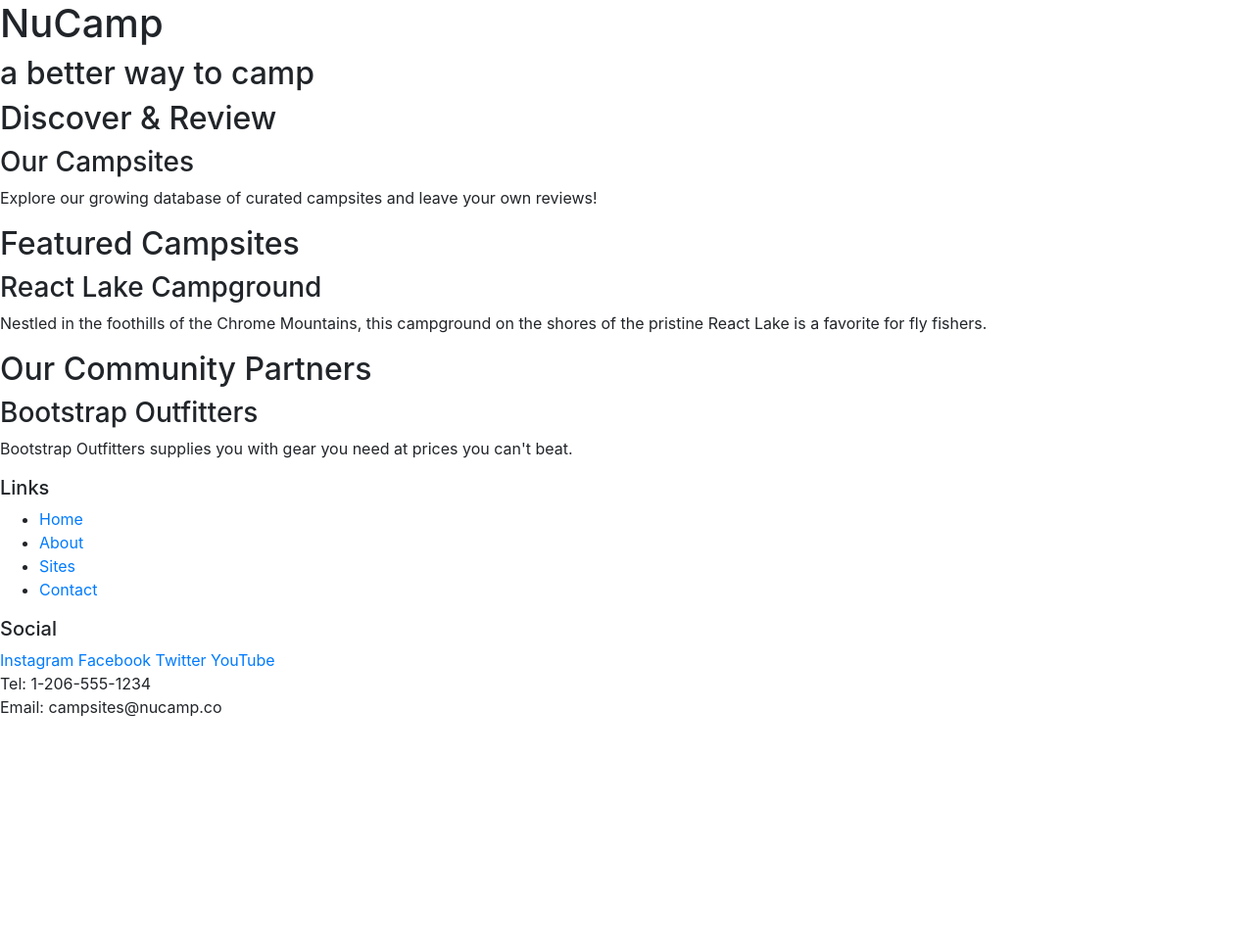
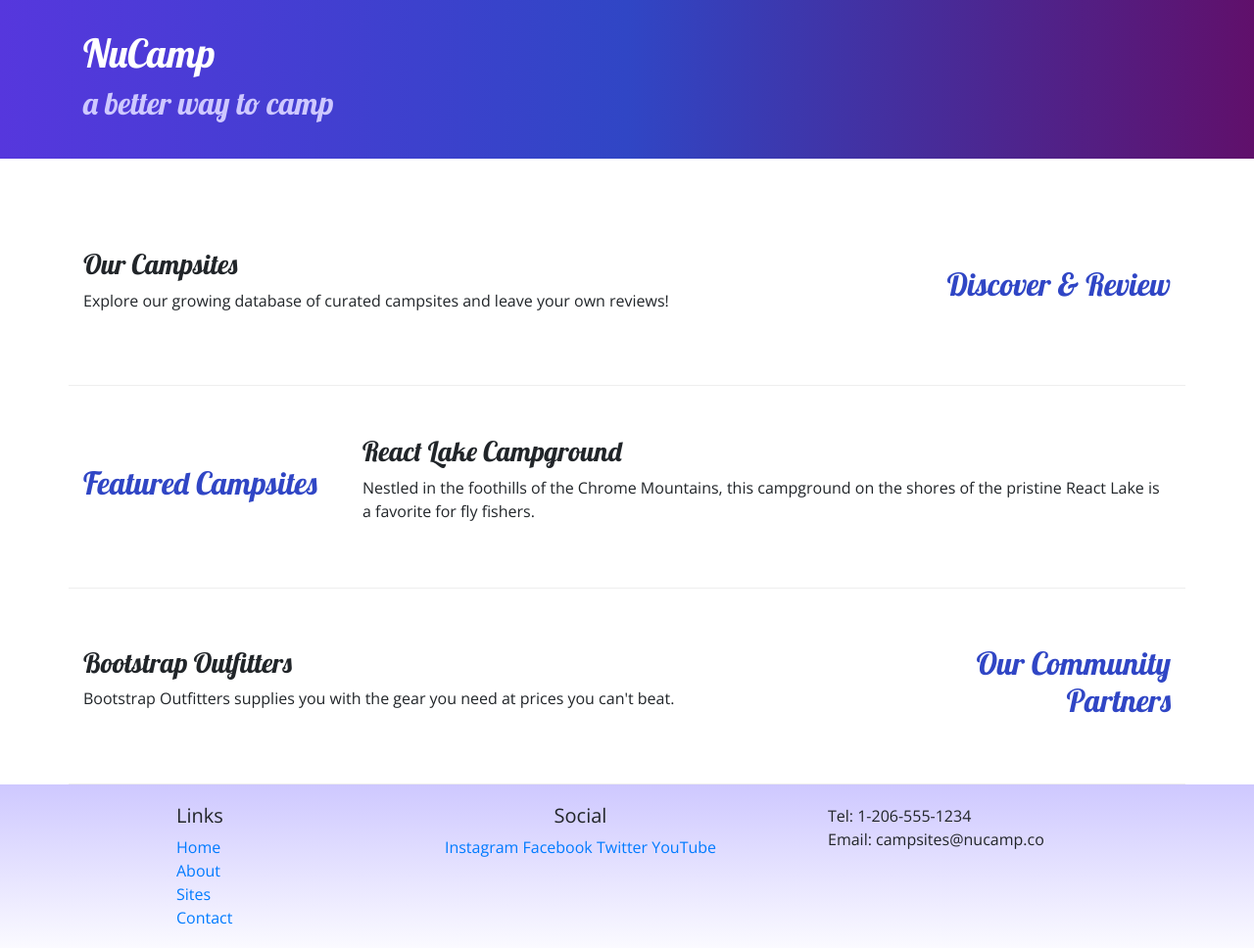
Before and after one commit to hintontristen/nucampsite, a website: page index.html in a window 1280 px wide. Shown: the whole page at 98% size. Before the commit the page ends 800 px from the top, so only its background shows below. Drawn offline with nearby package versions, Linux system fonts and the light colour scheme.

Commit message:
aboutus page

```diff
--- /dev/null
+++ b/css/styles.css
@@ -0,0 +1,32 @@
+body {
+    font-family: "Open Sans", sans-serif;
+}
+
+h1, h2, h3 {
+    font-family: "Lobster", cursive;
+}
+
+h2 {
+    color: #3046C5;
+}
+
+header h2 {
+    color: #CEC8FF;
+}
+
+footer {
+    background-image: linear-gradient(#CEC8FF, white);
+    padding: 20px 0;
+}
+
+.jumbotron {
+    padding: 30px;
+    background-image: linear-gradient(to right, #5637DD, #3046C5, #60106B);
+    color: white;
+}
+
+.row-content {
+    padding: 50px 0;
+    border-bottom: 1px ridge;
+    min-height: 200px;
+}
--- a/index.html
+++ b/index.html
@@ -11,54 +11,78 @@
         <!-- Bootstrap CSS -->
         <link rel="stylesheet" href="node_modules/bootstrap/dist/css/bootstrap.min.css" />
 
+            <!-- Additional CSS must be placed after Bootstrap CSS -->
+    <link rel="stylesheet" href="https://fonts.googleapis.com/css?family=Lobster|Open+Sans" />
+    <link rel="stylesheet" href="css/styles.css" />
+
         <title>NuCamp: A Better Way To Camp</title>
     </head>
 
 <body>
 
-    <header>
-        <div>
+    <header class="jumbotron jumbotron-fluid">
+        <div class="container">
+            <div class="row">
+                <div class="col">
                     <h1>NuCamp</h1>
                     <h2>a better way to camp</h2>
                 </div>
+            </div>
+        </div>
     </header>
 
-    <div>
-        <h2>Discover & Review</h2>
+    <div class="container">
+        <div class="row row-content align-items-center">
+            <div class="col-sm-4 order-sm-last col-md-3">
+                <h2 class="text-sm-right">Discover & Review</h2>
+            </div>
+            <div class="col">
                 <h3>Our Campsites</h3>
                 <p>Explore our growing database of curated campsites and leave your own reviews!</p>
             </div>
+        </div>
 
-    <div>
+        <div class="row row-content align-items-center">
+            <div class="col-sm-4 col-md-3">
                 <h2>Featured Campsites</h2>
+            </div>
+            <div class="col">
                 <h3>React Lake Campground</h3>
         		<p>Nestled in the foothills of the Chrome Mountains, this campground on the shores of the pristine React Lake is a favorite for fly fishers.</p>
    			</div>
+        </div>
 
-    <div>
-        <h2>Our Community Partners</h2>
+        <div class="row row-content align-items-center">
+            <div class="col-sm-4 order-sm-last col-md-3">
+                <h2 class="text-sm-right">Our Community Partners</h2>
+            </div>
+            <div class="col">
                 <h3>Bootstrap Outfitters</h3>
-        <p>Bootstrap Outfitters supplies you with gear you need at prices you can't beat.</p>
+        		<p>Bootstrap Outfitters supplies you with the gear you need at prices you can't beat.</p>
+            </div>
+        </div>
     </div>
 
     <footer>
-        <div>
+        <div class="container">
+            <div class="row">
+                <div class="col-4 col-sm-2 offset-1">
                     <h5>Links</h5>
-            <ul>
+                    <ul class="list-unstyled">
                 <li><a href="#">Home</a></li>
                 <li><a href="#">About</a></li>
                 <li><a href="#">Sites</a></li>
                 <li><a href="#">Contact</a></li>
             </ul>
         </div>
-        <div>
+        <div class="col-6 col-sm-5 text-center">
             <h5>Social</h5>
             <a href="http://instagram.com/">Instagram</a>
             <a href="http://facebook.com/">Facebook</a>
             <a href="http://twitter.com/">Twitter</a>
             <a href="http://youtube.com/">YouTube</a>
         </div>
-        <div>
+        <div class="col-sm-4">
             Tel: 1-206-555-1234<br />
             Email: campsites@nucamp.co
         </div>
```
Also changed, not shown: aboutus.html (added, +95 -0 lines). Lines whose indentation alone changed are shown as unchanged.
